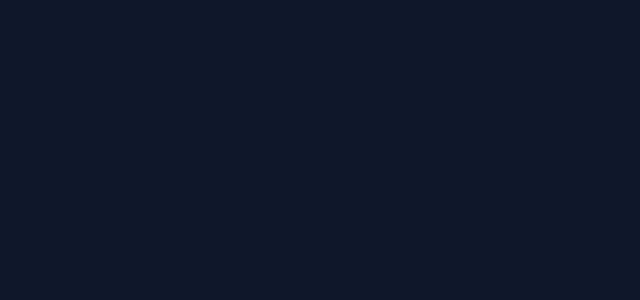
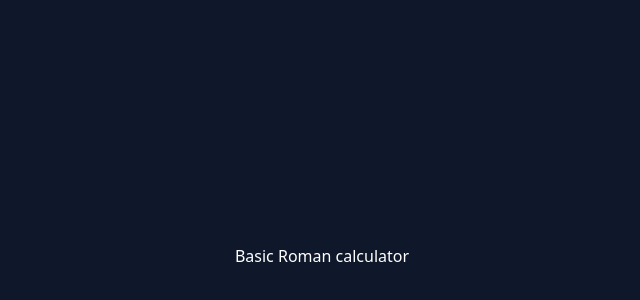
Before and after one commit to semihensar61/properti, a Next.js app: page / in a window 1280 px wide. Shown: the part 144-444 px from the top of the page, without its empty margins (318-958 px from the left). Built offline with nearby package versions, Linux system fonts and the light colour scheme.

Commit message:
calculator component created

```diff
--- /dev/null
+++ b/components/calculator.tsx
@@ -0,0 +1,14 @@
+
+import React from 'react'; // we need this to make JSX compile
+
+
+
+export const Claculator = ()  => {
+  return (
+    <>
+      <div className=''>
+        Basic Roman calculator
+      </div>
+    </>
+  )
+}
--- a/components/layout.tsx
+++ b/components/layout.tsx
@@ -8,7 +8,7 @@ type LayoutProps = {
 export const Layout = ({ children }: LayoutProps)  => {
   return (
     <>
-      <main className='bg-slate-900 justify-center h-screen'>{children}</main>
+      <main className='bg-slate-900  h-screen text-white text-center justify-center flex flex-col'>{children}</main>
     </>
   )
 }
--- a/pages/index.tsx
+++ b/pages/index.tsx
@@ -1,4 +1,5 @@
 import Head from 'next/head'
+import { Claculator } from '../components/calculator'
 
 export default function Home() {
   return (
@@ -6,6 +7,7 @@ export default function Home() {
       <Head>
         <title>Roman calculator App </title>
       </Head>
+      <Claculator></Claculator>
     </>
   )
 }
```
